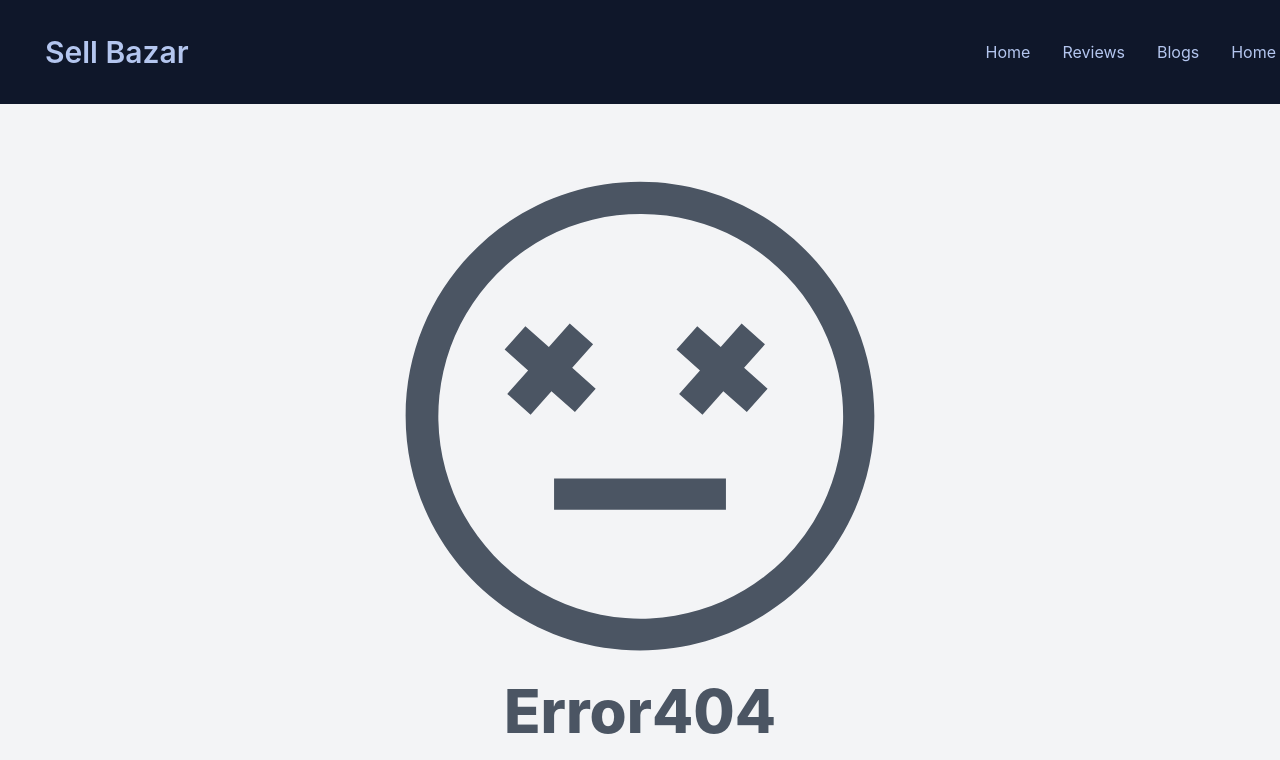
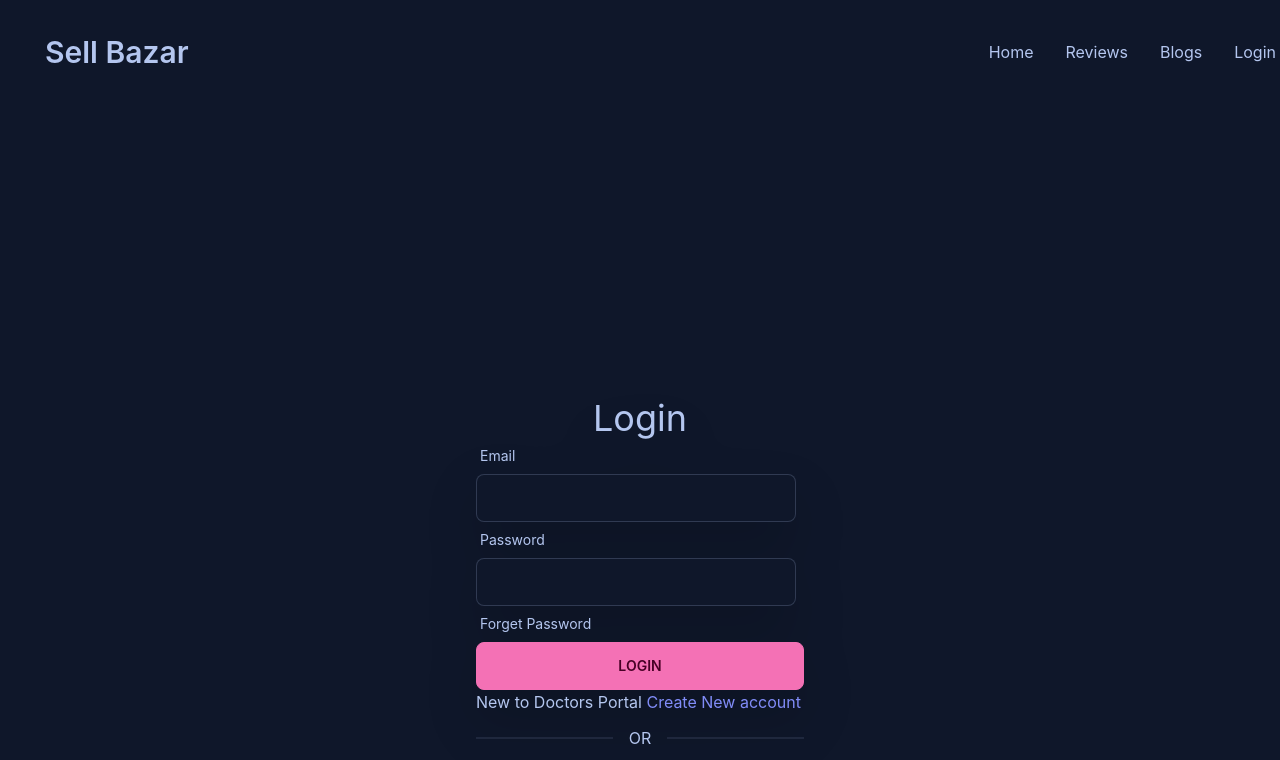
Before and after one commit to Abrahon/my-used-laptop-clients-repo, a React (Create React App) app: page /login in a window 1280 px wide. Shown: the top 760 px of the page. Built offline with nearby package versions, Linux system fonts and the light colour scheme.

Commit message:
adeed login form

```diff
--- a/package.json
+++ b/package.json
@@ -7,8 +7,10 @@
     "@testing-library/react": "^13.4.0",
     "@testing-library/user-event": "^13.5.0",
     "daisyui": "^2.41.0",
+    "firebase": "^9.14.0",
     "react": "^18.2.0",
     "react-dom": "^18.2.0",
+    "react-hook-form": "^7.39.5",
     "react-router-dom": "^6.4.3",
     "react-scripts": "5.0.1",
     "web-vitals": "^2.1.4"
--- a/public/index.html
+++ b/public/index.html
@@ -3,7 +3,7 @@
 
   <head>
     <meta charset="utf-8" />
-    <link rel="icon" href="%PUBLIC_URL%/favicon.ico" />
+    <link rel="icon" href="https://s.pngkit.com/png/small/12-128933_container-icon-laptop-working-on-laptop-icon-png.png" />
     <meta name="viewport" content="width=device-width, initial-scale=1" />
     <meta name="theme-color" content="#000000" />
     <meta
--- a/src/Pages/Login/Login.js
+++ b/src/Pages/Login/Login.js
@@ -1,10 +1,93 @@
-import React from 'react';
+import React, { useState } from 'react';
+import { useForm } from 'react-hook-form';
+import { Link, useLocation, useNavigate } from 'react-router-dom';
 
 const Login = () => {
+     const { register, formState:{errors}, handleSubmit } = useForm()
+
+    // const {signIn} = useContext(AuthContext)
+    //const [loginError, setLoginError] =useState('')
+    //const [loginUserEmail, setLoginUserEmail] = useState('');
+    // const [token] = useToken(loginUserEmail);
+   // const location = useLocation();
+    //const navigate = useNavigate();
+
+   // const from = location.state?.from?.pathname || "/";
+
+    // if(){
+    //     navigate(from, {replace: true})
+    // }
+
+    const handleLogin = data =>{
+
+        // setLoginError('');
+        console.log(data)
+        // signIn(data.email, data.password)
+       //.then(result=>{
+        //const user = result.user;
+       // console.log(user)
+        // setLoginUserEmail(data.email)
+
+      // })
+    //    .catch(error =>{
+    //     console.log(error.message)
+    //     setLoginError(error.message);
+    //    });
+
+    }
+
+
+
     return (
-        <div>
+        <div className='h-[1000px] flex justify-center items-center drop-shadow-2xl'>
 
+        <div className='w-96 p-7'>
+            <h2 className='text-4xl text-center'>Login</h2>
+            <form onSubmit={handleSubmit(handleLogin)}>
+
+                 <div className="form-control w-full max-w-xs">
+                    <label className="label">
+                    <span className="label-text">Email</span>
+
+                    </label>
+                    <input type="text"
+                     {...("email",{
+                        required:"Email address is required"
+                    })}
+
+                      className="input input-bordered w-full max-w-xs"/>
+                       {errors.email && <p className='text-red-600'>{errors.email?.message}</p>}
+                </div>
+
+                 <div className="form-control w-full max-w-xs">
+                    <label className="label">
+                    <span className="label-text">Password</span>
+                    </label>
+                    <input type="password"
+                     {...register("password",{
+                        required:"Password is required",
+                       minLength: {value: 6, message: 'Password must be 6 characters or longer'}
+
+
+                     })}
+                      className="input input-bordered w-full max-w-xs"/>
+                       {errors.password && <p className='text-red-600'>{errors.password?.message}</p>}
+
+                    <label className="label">
+                    <span className="label-text">Forget Password</span>  </label>
+                </div>
+
+
+                <input className='btn btn-accent w-full' value="login" type="submit" />
+                <div>
+                    {/* {loginError && <p className='text-red-600'>{loginError}</p>} */}
+                </div>
+            </form>
+            <p>New to Doctors Portal <Link className='text-secondary' to="/signup">Create New account</Link></p>
+            <div className="divider">OR</div>
+            <button className='btn btn-outline w-full'>Continue with google</button>
         </div>
+    </div>
     );
 };
 
--- a/src/Pages/Shared/Navbar/Navbar.js
+++ b/src/Pages/Shared/Navbar/Navbar.js
@@ -7,7 +7,7 @@
         <li><Link to='/'>Home</Link></li>
         <li><Link to='/reviews'>Reviews</Link></li>
         <li><Link to='/blogs'>Blogs</Link></li>
-        <li><Link to='/'>Home</Link></li>
+        <li><Link to='/login'>Login</Link></li>
 
     </React.Fragment>
     return (
--- /dev/null
+++ b/src/fireabse/firebase.config.js
@@ -0,0 +1,19 @@
+// Import the functions you need from the SDKs you need
+import { initializeApp } from "firebase/app";
+// TODO: Add SDKs for Firebase products that you want to use
+// https://firebase.google.com/docs/web/setup#available-libraries
+
+// Your web app's Firebase configuration
+const firebaseConfig = {
+  apiKey:process.env.REACT_APP_apiKey ,
+  authDomain:process.env.REACT_APP_authDomain,
+  projectId:process.env.REACT_APP_projectId ,
+  storageBucket:process.env.REACT_APP_storageBucket ,
+  messagingSenderId:process.env.REACT_APP_messagingSenderId ,
+  appId:process.env.REACT_APP_appId,
+};
+
+// Initialize Firebase
+const app = initializeApp(firebaseConfig);
+
+export default app
```
Also changed, not shown: src/Pages/SignUp/SignUp.js (added, +121 -0 lines), src/Routes/Routes/Routes.js (+11 -0 lines), 1 other file (tests, documents, lock files or other folders).
